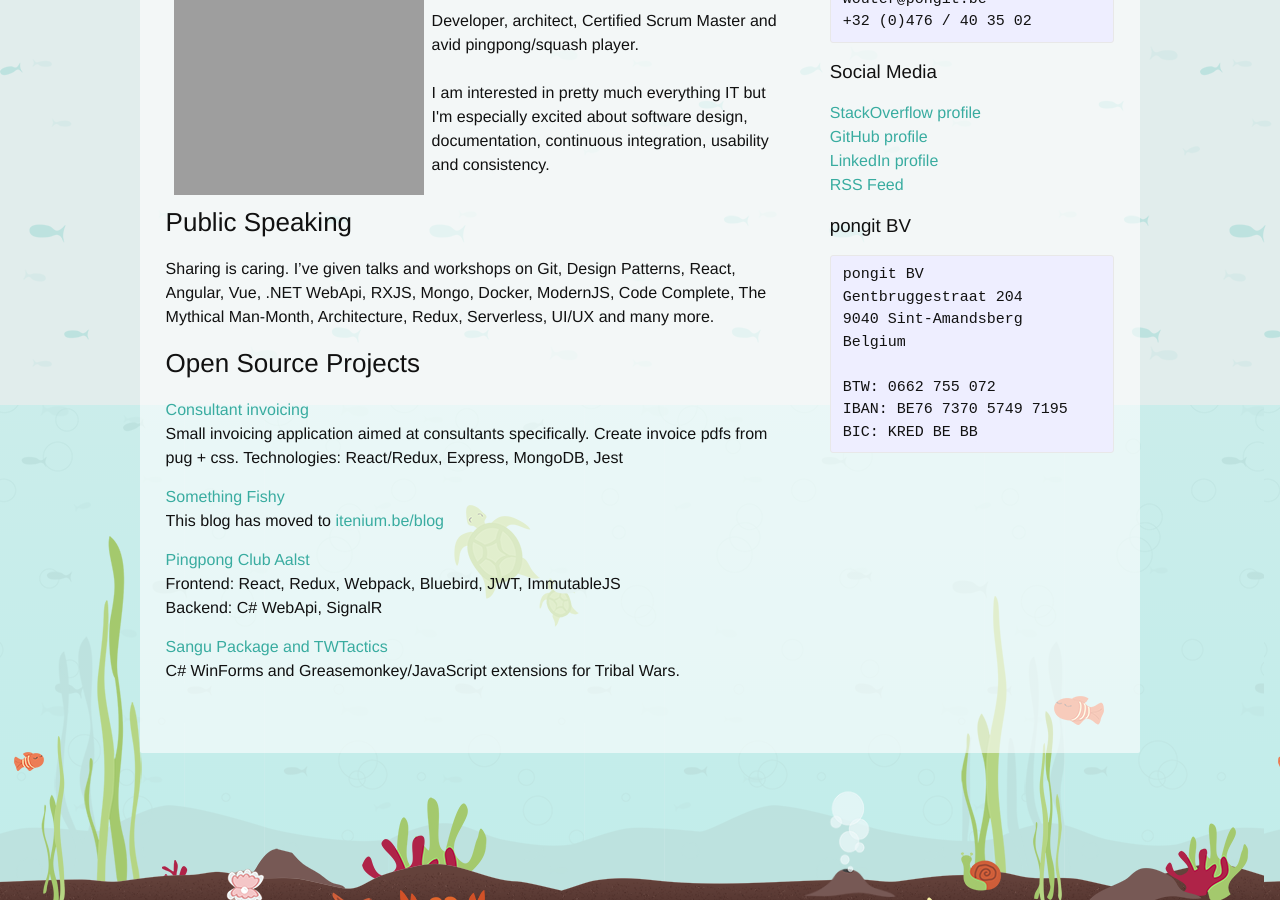
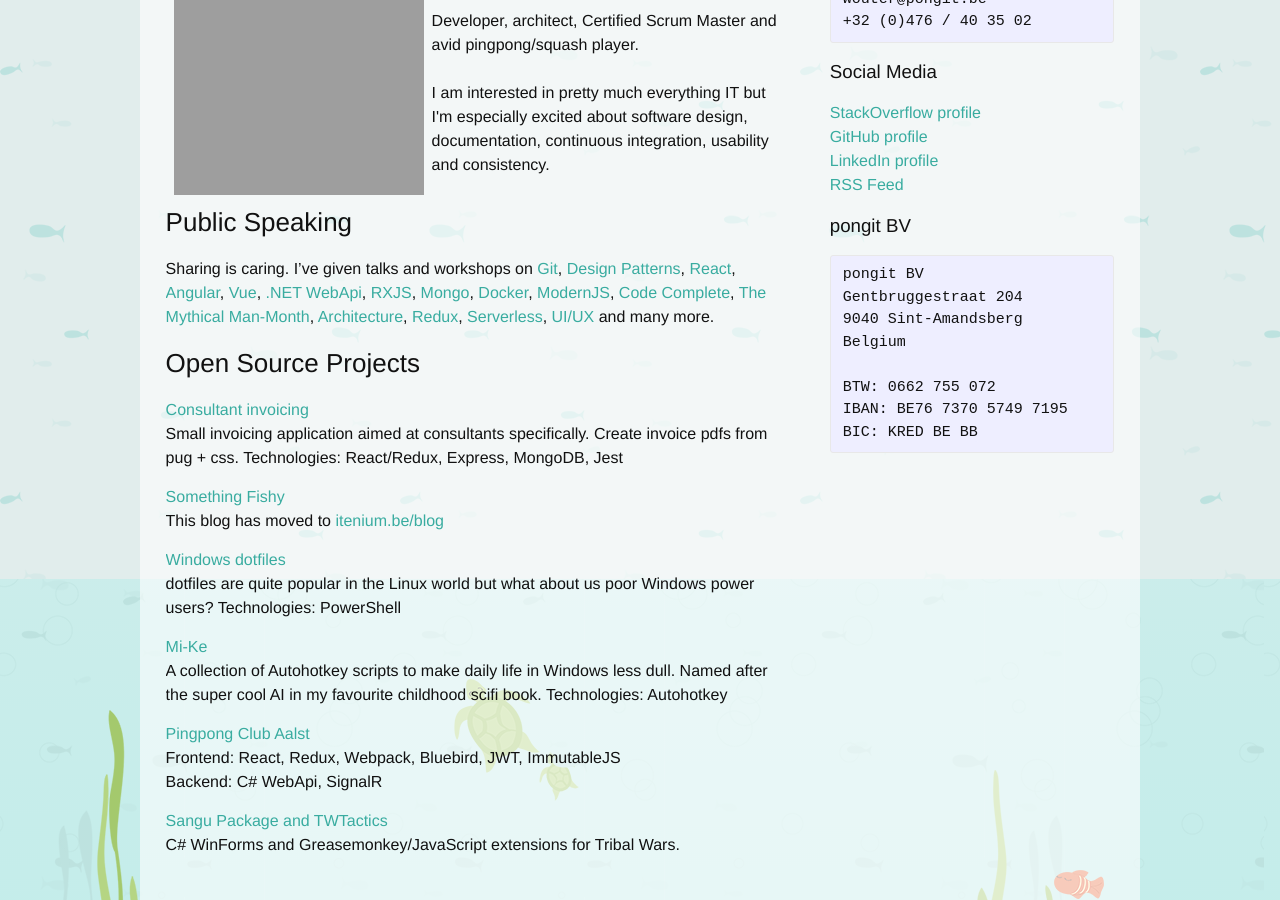
Before and after one commit to Laoujin/bliki, a Jekyll site: the page built from index.md, in a window 1280 px wide and 900 px high, scrolled down 233 px. Built offline with Jekyll 4.4.1, drawn with Linux system fonts in a browser that asks for light colours; some web fonts are replaced; some of the changed lines change nothing that is shown.

Commit message:
more projects

```diff
--- a/index.md
+++ b/index.md
@@ -5,9 +5,23 @@
 
 ### Public Speaking
 
-Sharing is caring. I've given talks and workshops on Git, Design Patterns, React,
-Angular, Vue, .NET WebApi, RXJS, Mongo, Docker, ModernJS, Code Complete,
-The Mythical Man-Month, Architecture, Redux, Serverless, UI/UX and many more.
+Sharing is caring. I've given talks and workshops on
+[Git](https://github.com/itenium-be/Git-DeepDive),
+[Design Patterns](https://github.com/itenium-be/Talk-DesignPatterns),
+[React](https://github.com/itenium-be/Talk-React),
+[Angular](https://github.com/itenium-be/Angular-Days),
+[Vue](https://github.com/itenium-be/Vue.js-Tutorial),
+[.NET WebApi](https://github.com/itenium-be/ASP.NET-WebApi),
+[RXJS](https://github.com/itenium-be/RXJS),
+[Mongo](https://github.com/itenium-be/MongoDB),
+[Docker](https://github.com/itenium-be/Dockerfiles-DockerCompose),
+[ModernJS](https://github.com/itenium-be/ModernJS),
+[Code Complete](https://github.com/itenium-be/CodeComplete),
+[The Mythical Man-Month](https://github.com/itenium-be/Mythical-Man-Month),
+[Architecture](https://github.com/itenium-be/Architecture-KickOff),
+[Redux](https://github.com/itenium-be/Redux),
+[Serverless](https://github.com/itenium-be/Serverless),
+[UI/UX](https://github.com/itenium-be/Talk-UI-UX) and many more.
 
 
 ### Open Source Projects
@@ -16,8 +30,21 @@
 Small invoicing application aimed at consultants specifically. Create invoice pdfs from pug + css.
 Technologies: React/Redux, Express, MongoDB, Jest
 
+
 [Something Fishy][project-bliki]
 This blog has moved to [itenium.be/blog][itenium-blog]
+
+
+[Windows dotfiles](https://github.com/Laoujin/dotfiles)
+dotfiles are quite popular in the Linux world but what about us
+poor Windows power users?
+Technologies: PowerShell
+
+
+[Mi-Ke](https://github.com/itenium-be/Mi-Ke)
+A collection of Autohotkey scripts to make daily life in Windows less dull.
+Named after the super cool AI in my favourite childhood scifi book.
+Technologies: Autohotkey
 
 
 [Pingpong Club Aalst][project-ttc]
@@ -28,6 +55,7 @@
 [Sangu Package and TWTactics][project-sangu]
 C# WinForms and Greasemonkey/JavaScript extensions for Tribal Wars.
 
+
 [project-sangu]: https://sangu.be
 [project-ttc]: https://github.com/TTCErembodegem
 [project-bliki]: https://github.com/itenium-be/blog-posts
```
